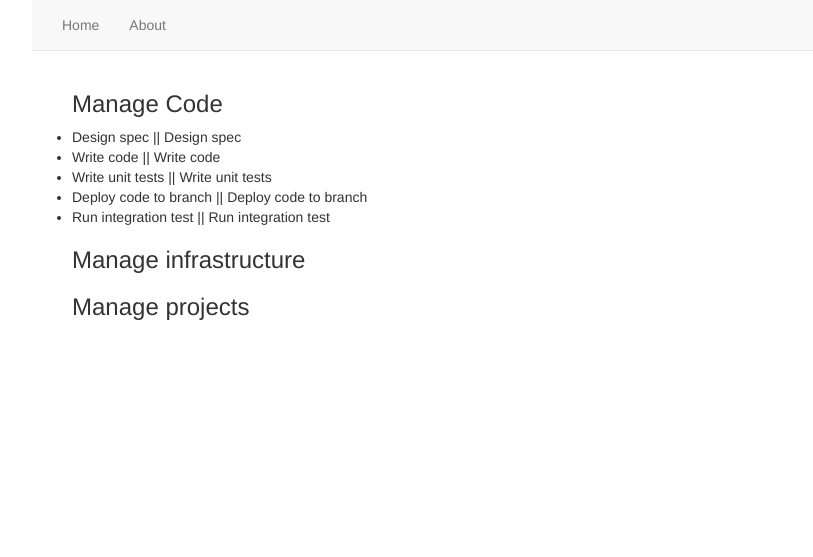
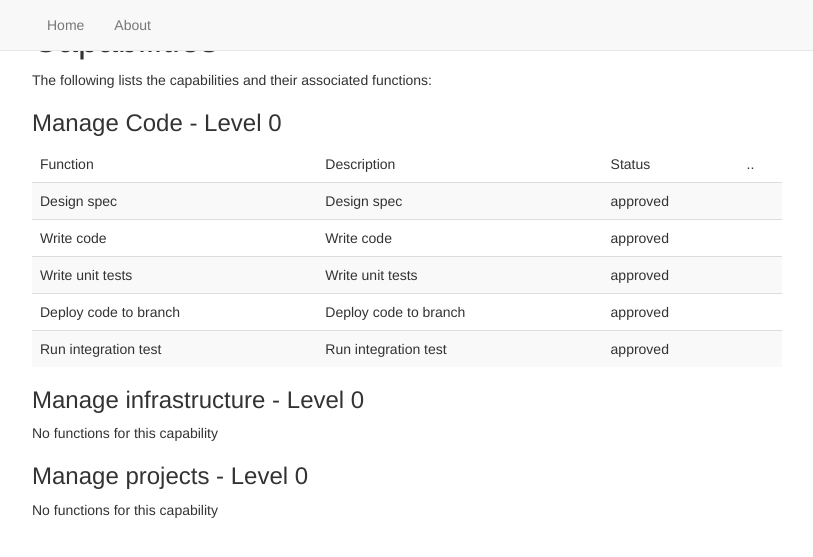
Before and after one commit to heymishy/tom, a Django app: a page that uses backend/templates/backend/base.html in a window 1280 px wide. Shown: the top 557 px of the page, without its empty margins (38-851 px from the left). Run offline with Django 3.2, Linux system fonts and the light colour scheme; data comes from the database, SQL or seed files in the repository; both versions use the stored data as it was after the commit; some libraries are stand-ins or nearby versions.

Commit message:
added roles and functions views. reformatted all views into table outputs

```diff
--- a/backend/static/backend/style.css
+++ b/backend/static/backend/style.css
@@ -0,0 +1,2 @@
+.thead td
+{ font-weight: bold; }
--- a/backend/templates/backend/base.html
+++ b/backend/templates/backend/base.html
@@ -20,7 +20,7 @@
 
     <div id="sidebar">
         {% block sidebar %}
-    <nav class="navbar navbar-default navbar-static-top" role="navigation">
+    <nav class="navbar navbar-default navbar-fixed-top" role="navigation">
     <div class="container">
     <ul class="nav navbar-nav">
         <li><a href="#">Home</a></li>
--- a/backend/templates/backend/capability_list.html
+++ b/backend/templates/backend/capability_list.html
@@ -7,15 +7,45 @@
 {% block content %}
 
 {% if capability_list %}
-	<ul>
-		{% for cap in capability_list %}
-		<h3>{{ cap.name }} </h3>
 
-		{% for function in cap.function_set.all %}
-			<li>{{ function.name }}</a> || {{ function.description }}</li>
-		{% endfor %}
-		{% endfor %}
-	</ul>
+
+<h1>Capabilities</h1>
+<p>The following lists the capabilities and their associated functions: </p>
+	{% for cap in capability_list %}
+
+	<h3> {{ cap.name }} - Level {{cap.level }} </h3>
+
+		{% if cap.function_set.all %}
+
+	<table class="table table-striped">
+		<thead>
+			<tr>
+				<td>Function</td>
+				<td>Description</td>
+				<td>Status</td>
+				<td>..</td>
+			</tr>
+		</thead>
+		<tbody>
+
+			<tr>
+
+			{% for function in cap.function_set.all %}
+				<td> {{ function.name }} </td>
+				<td> {{ function.description }} </td>
+				<td> {{ function.status }} </td>
+				<td> {{ ..}}</td>
+			</tr>
+			{% endfor %}
+
+		</tbody>
+	</table>
+	{% else %}
+		<P>No functions for this capability</P>
+	{% endif %}
+
+	{% endfor %}
+
 {% else %}
 	<p>No capabilities are available</p>
 {% endif %}
--- a/backend/urls.py
+++ b/backend/urls.py
@@ -14,4 +14,7 @@ urlpatterns = patterns('',
 	# /backend/functions
 	url(r'^capabilities/$', views.CapabilityList.as_view(), name='functions'),
 
+	# /backend/roles
+	url(r'^roles/$', views.RoleList.as_view(), name='roles'),
+
 )
```
Also changed, not shown: backend/templates/backend/function_list.html (+11 -5 lines), tom/settings.py (+58 -0 lines), db.sqlite3.
